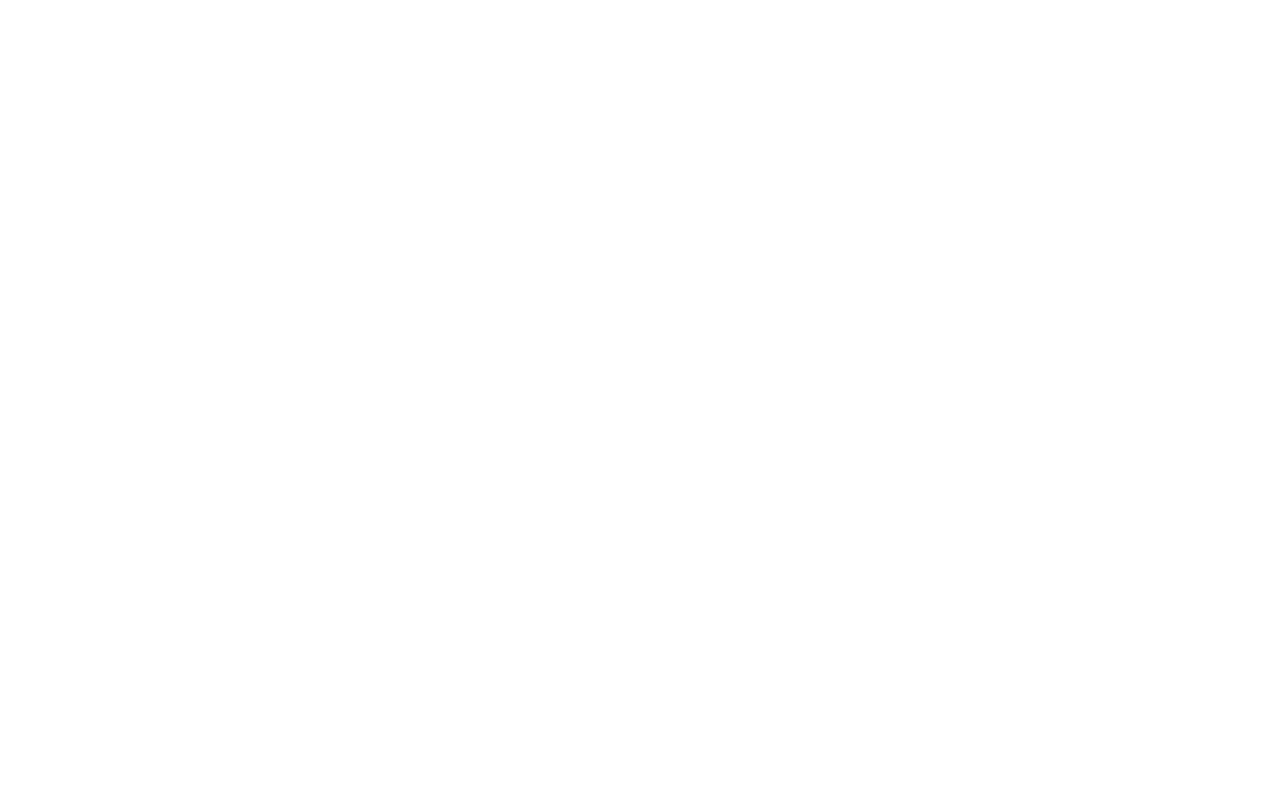
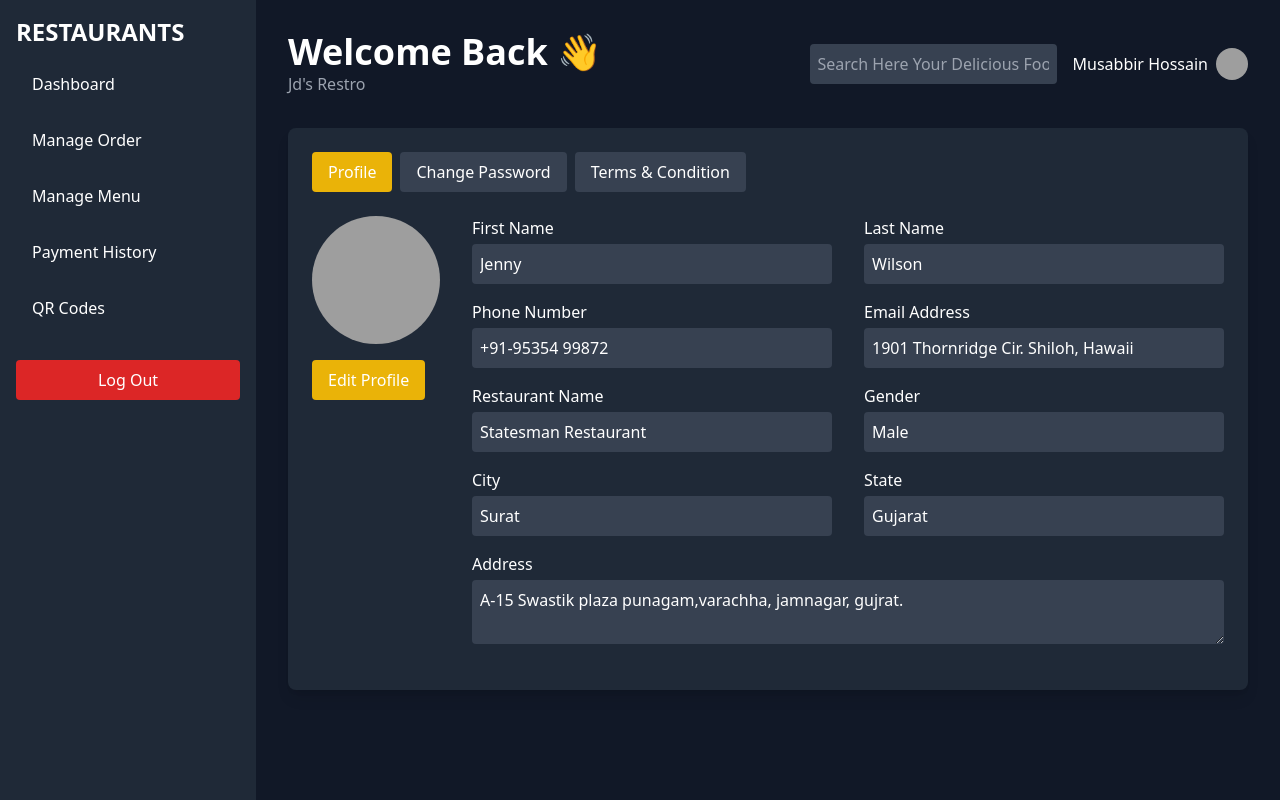
Before and after one commit to Jemish1306/Restaurants, a React (Vite) app in the folder Restaurant/: page /ProfilePage in a window 1280 px wide. Before the commit this address had no page. Built offline with nearby package versions, Linux system fonts and the light colour scheme; grey boxes are pictures that could not be loaded.

Commit message:
deshbord
profilePage

```diff
--- a/Restaurant/src/App.jsx
+++ b/Restaurant/src/App.jsx
@@ -10,6 +10,7 @@
 import {  ForgetPassword } from './Components/Auth/ForgetPassword'
 import { Login } from './Components/Auth/Login'
 import { Dashboard } from './Components/Admin/Deshboard'
+import { ProfilePage } from './Components/Admin/ProfilePage';
 const App = () => {
 
   return (
@@ -21,6 +22,7 @@
     <Route path='/register' element={<Registration/>}/>
     <Route path="/forgetpassword" element={<ForgetPassword/>} />
     <Route path='/deshbord' element={<Dashboard/>} />
+    <Route path='ProfilePage' element={<ProfilePage/>}/>
 
   </Routes>
 
--- a/Restaurant/src/Components/Admin/Deshboard.jsx
+++ b/Restaurant/src/Components/Admin/Deshboard.jsx
@@ -1,4 +1,5 @@
 import React from 'react';
+import { Link } from 'react-router-dom';
 
 export const Dashboard = () => {
   return (
@@ -14,6 +15,10 @@
             <h2 className="text-2xl font-bold mb-2">User Management</h2>
             <p>Manage users from here.</p>
           </div>
+          <div className="p-4 bg-gray-700 rounded-lg shadow">
+            <h2 className="text-2xl font-bold mb-2">User Management</h2>
+          <Link to='/profilePage'>goto Profile Page</Link>
+          </div>
         </div>
       </div>
     </div>
--- /dev/null
+++ b/Restaurant/src/Components/Admin/ProfilePage.jsx
@@ -0,0 +1,112 @@
+import React from 'react';
+import { Link } from 'react-router-dom';
+
+export const ProfilePage = () => {
+  return (
+    <div className="flex min-h-screen bg-gray-900 text-white">
+      <aside className="bg-gray-800 p-4 w-64">
+        <div className="text-2xl font-bold mb-4">RESTAURANTS</div>
+        <nav>
+          <ul>
+            <li className="mb-4">
+              <Link to="/dashboard" className="block py-2 px-4 rounded hover:bg-gray-700">Dashboard</Link>
+            </li>
+            <li className="mb-4">
+              <Link to="/manage-order" className="block py-2 px-4 rounded hover:bg-gray-700">Manage Order</Link>
+            </li>
+            <li className="mb-4">
+              <Link to="/manage-menu" className="block py-2 px-4 rounded hover:bg-gray-700">Manage Menu</Link>
+            </li>
+            <li className="mb-4">
+              <Link to="/payment-history" className="block py-2 px-4 rounded hover:bg-gray-700">Payment History</Link>
+            </li>
+            <li className="mb-4">
+              <Link to="/qr-codes" className="block py-2 px-4 rounded hover:bg-gray-700">QR Codes</Link>
+            </li>
+          </ul>
+        </nav>
+        <div>
+          <button className="bg-red-600 w-full py-2 rounded mt-4 hover:bg-red-700">Log Out</button>
+        </div>
+      </aside>
+      <main className="flex-grow p-8">
+        <header className="flex justify-between items-center mb-8">
+          <div>
+            <h1 className="text-4xl font-bold">Welcome Back 👋</h1>
+            <p className="text-gray-400">Jd's Restro</p>
+          </div>
+          <div className="flex items-center">
+            <input
+              type="text"
+              placeholder="Search Here Your Delicious Food..."
+              className="p-2 rounded bg-gray-700 text-white"
+            />
+            <div className="flex items-center ml-4">
+              <span>Musabbir Hossain</span>
+              <img src="path/to/profile-image.jpg" alt="Profile" className="rounded-full w-8 h-8 ml-2" />
+            </div>
+          </div>
+        </header>
+        <section className="bg-gray-800 p-6 rounded-lg shadow-lg">
+          <div className="mb-6">
+            <button className="py-2 px-4 bg-yellow-500 rounded mr-2">Profile</button>
+            <button className="py-2 px-4 bg-gray-700 rounded mr-2">Change Password</button>
+            <button className="py-2 px-4 bg-gray-700 rounded">Terms & Condition</button>
+          </div>
+          <div className="flex">
+            <div className="mr-8">
+              <img src="path/to/profile-image.jpg" alt="Profile" className="rounded-full w-32 h-32" />
+              <button className="bg-yellow-500 py-2 px-4 rounded mt-4">Edit Profile</button>
+            </div>
+            <div className="flex-grow">
+              <div className="flex mb-4">
+                <div className="mr-8 w-1/2">
+                  <label className="block mb-1">First Name</label>
+                  <input type="text" value="Jenny" readOnly className="p-2 bg-gray-700 rounded w-full" />
+                </div>
+                <div className="w-1/2">
+                  <label className="block mb-1">Last Name</label>
+                  <input type="text" value="Wilson" readOnly className="p-2 bg-gray-700 rounded w-full" />
+                </div>
+              </div>
+              <div className="flex mb-4">
+                <div className="mr-8 w-1/2">
+                  <label className="block mb-1">Phone Number</label>
+                  <input type="text" value="+91-95354 99872" readOnly className="p-2 bg-gray-700 rounded w-full" />
+                </div>
+                <div className="w-1/2">
+                  <label className="block mb-1">Email Address</label>
+                  <input type="text" value="1901 Thornridge Cir. Shiloh, Hawaii" readOnly className="p-2 bg-gray-700 rounded w-full" />
+                </div>
+              </div>
+              <div className="flex mb-4">
+                <div className="mr-8 w-1/2">
+                  <label className="block mb-1">Restaurant Name</label>
+                  <input type="text" value="Statesman Restaurant" readOnly className="p-2 bg-gray-700 rounded w-full" />
+                </div>
+                <div className="w-1/2">
+                  <label className="block mb-1">Gender</label>
+                  <input type="text" value="Male" readOnly className="p-2 bg-gray-700 rounded w-full" />
+                </div>
+              </div>
+              <div className="flex mb-4">
+                <div className="mr-8 w-1/2">
+                  <label className="block mb-1">City</label>
+                  <input type="text" value="Surat" readOnly className="p-2 bg-gray-700 rounded w-full" />
+                </div>
+                <div className="w-1/2">
+                  <label className="block mb-1">State</label>
+                  <input type="text" value="Gujarat" readOnly className="p-2 bg-gray-700 rounded w-full" />
+                </div>
+              </div>
+              <div className="mb-4">
+                <label className="block mb-1">Address</label>
+                <textarea value="A-15 Swastik plaza punagam,varachha, jamnagar, gujrat." readOnly className="p-2 bg-gray-700 rounded w-full" />
+              </div>
+            </div>
+          </div>
+        </section>
+      </main>
+    </div>
+  );
+};
```
